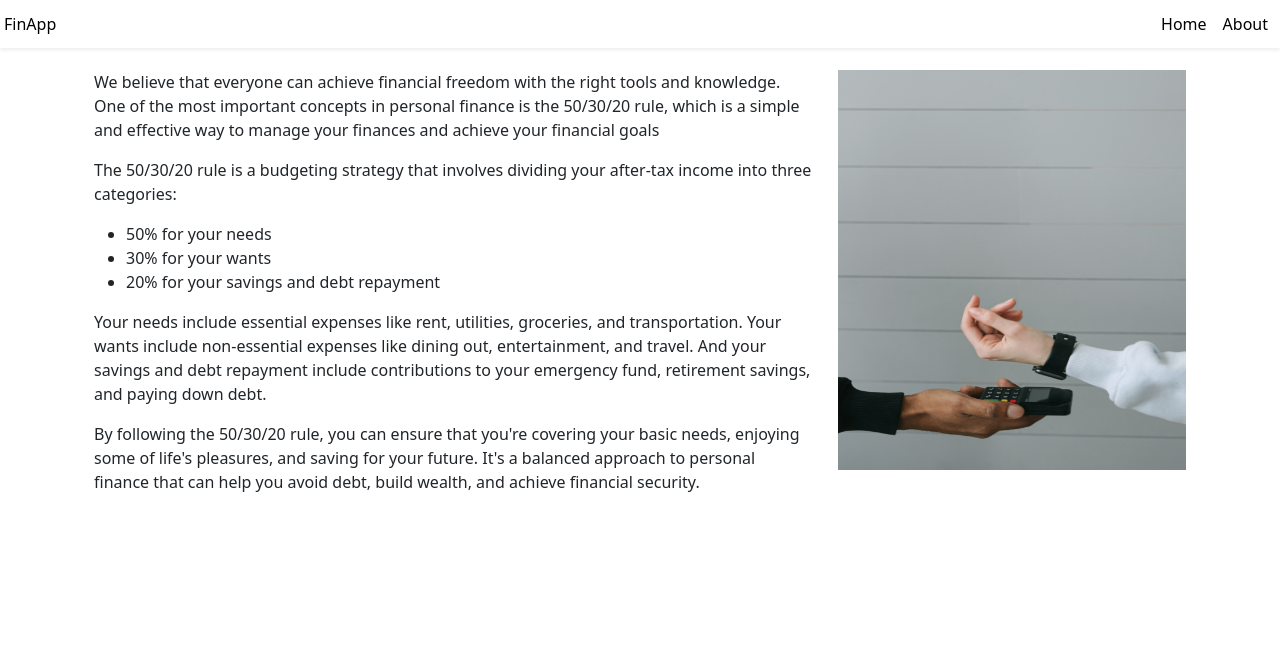
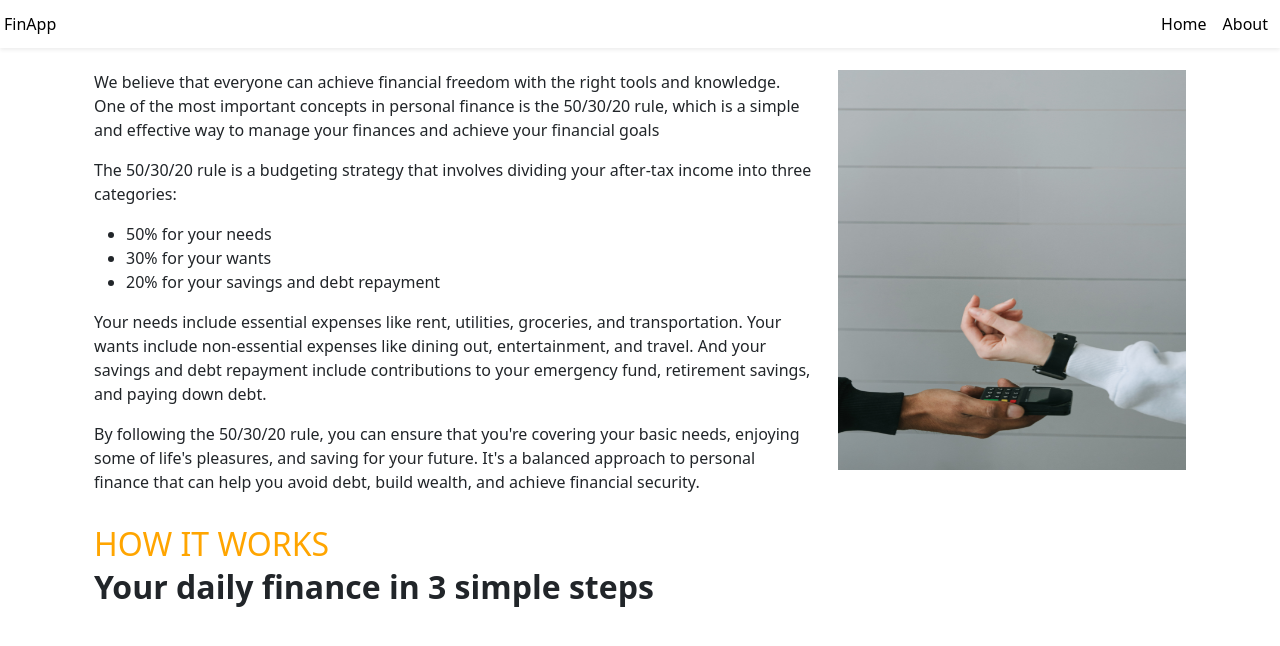
Before and after one commit to monu-simon/FinApp, an Angular app: page /about in a window 1280 px wide. Shown: the top 646 px of the page. Built offline with nearby package versions, Linux system fonts and the light colour scheme.

Commit message:
working component

```diff
--- a/src/app/ui/general/about/about.component.css
+++ b/src/app/ui/general/about/about.component.css
@@ -2,3 +2,7 @@
     width: 100%;
     height: 400px;
 }
+
+img {
+    width: 100%;
+}
--- a/src/app/ui/general/about/about.component.html
+++ b/src/app/ui/general/about/about.component.html
@@ -37,9 +37,10 @@
                 build wealth, and achieve financial security.
             </p>
         </div>
-        <div class="col-md-4 img" >
+        <div class="col-md-4 img">
             <img src="../../../../assets/images/hands.jpg" alt="calculator image with hands">
         </div>
     </div>
+</div>
 
-</div>
+<app-working></app-working>
--- /dev/null
+++ b/src/app/ui/general/working/working.component.css
@@ -0,0 +1,14 @@
+.container {
+    margin-top: 10px;
+}
+.sub-heading {
+    color: orange;
+    font-size: 2rem;
+    font-weight: 400;
+}
+
+.daily {
+    font-weight: bolder;
+    line-height: 1.2;
+    font-size: 2rem;
+}
--- /dev/null
+++ b/src/app/ui/general/working/working.component.html
@@ -0,0 +1,4 @@
+<div class="container mt-6">
+    <span class="sub-heading">HOW IT WORKS</span>
+    <h2 class="daily">Your daily finance in 3 simple steps</h2>
+</div>
--- /dev/null
+++ b/src/app/ui/general/working/working.component.ts
@@ -0,0 +1,15 @@
+import { Component, OnInit } from '@angular/core';
+
+@Component({
+  selector: 'app-working',
+  templateUrl: './working.component.html',
+  styleUrls: ['./working.component.css']
+})
+export class WorkingComponent implements OnInit {
+
+  constructor() { }
+
+  ngOnInit(): void {
+  }
+
+}
```
Also changed, not shown: src/app/ui/general/general.module.ts (+5 -4 lines), 1 other file (tests, documents, lock files or other folders).
